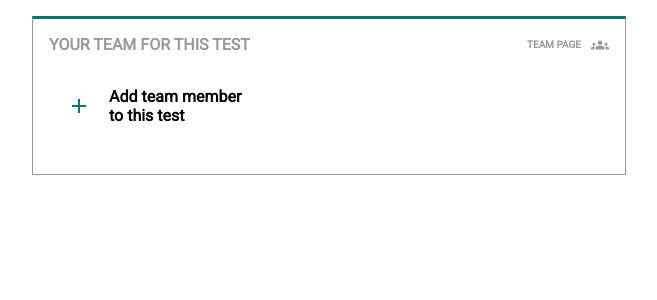
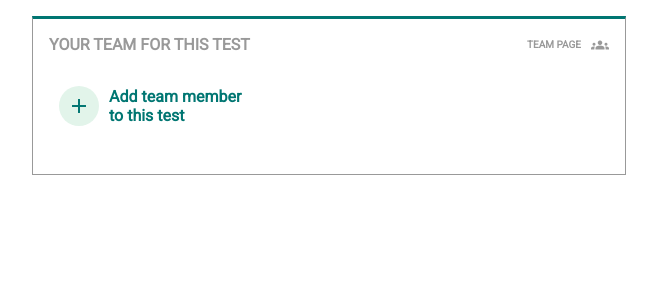
Before and after one commit to moh-2332/testbird, a React (Create React App) app: page / in a window 1280 px wide. Shown: the top 300 px of the page, without its empty margins (311-968 px from the left). Built offline with nearby package versions, Linux system fonts and the light colour scheme.

Commit message:
Fixing some styling issues

```diff
--- a/src/components/TeamManagement/AddMember/index.tsx
+++ b/src/components/TeamManagement/AddMember/index.tsx
@@ -13,6 +13,15 @@ import members from "../../../assets/data.json"
 const AddMember = () => {
   const dispatch = useDispatch();
   const [showMembersList, setShowMembersList] = useState(false);
+  const [hovered, setHovered] = useState(false);
+
+  const mouseOverHandler = () => {
+    setHovered(true);
+  }
+
+  const mouseOutHandler = () => {
+    setHovered(false);
+  }
 
   const memberSelectedHandler = (selectedOption: any): void => {
     dispatch(memberActions.add(selectedOption));
@@ -28,9 +37,9 @@ const AddMember = () => {
 
   return (
     <Card>
-      {!showMembersList && <div className="team-member">
+      {!showMembersList && <div className="team-member" onMouseOver={mouseOverHandler} onMouseOut={mouseOutHandler}>
         <div className="team-member__avatar">
-          <Icon className="team-member__avatar--add" onClick={addClickHandler}><span className="material-icons">add</span></Icon>
+          <Icon className={`team-member__avatar--add ${hovered && "hovered"}`} onClick={addClickHandler}><span className="material-icons">add</span></Icon>
         </div>
         <div className="team-member__description">
           <span className="team-member__description--summary add">Add team member to this test</span>
--- a/src/components/TeamManagement/styles.scss
+++ b/src/components/TeamManagement/styles.scss
@@ -71,6 +71,10 @@
 
     &--add {
       color: $primary;
+      background-color: $secondary;
+    }
+
+    &--add.hovered {
       background-color: $light;
     }
   }
@@ -89,7 +93,7 @@
       font-weight: bold;
     }
 
-    &--add { color: $primary; }
+    &--summary.add { color: $primary; }
   }
 }
 
```
